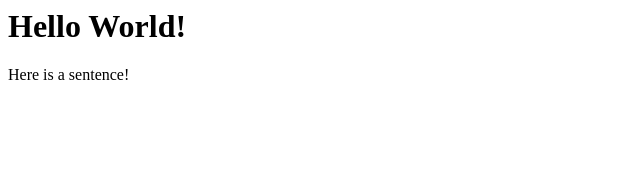
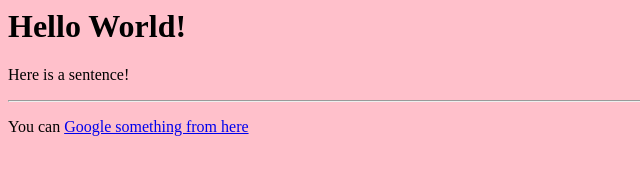
Before and after one commit to paolaxbarajas/csp2021, a plain HTML site: page index.html in a window 1280 px wide. Shown: the whole page, without its empty margins (0-640 px from the left). Drawn offline with Linux system fonts and the light colour scheme.

Commit message:
Update index.html

```diff
--- a/index.html
+++ b/index.html
@@ -1,7 +1,9 @@
 <html>
   <title>My First Website</title>
-  <body>
+  <body bgcolor="pink">
     <h1>Hello World!</h1>
     <p>Here is a sentence!<p/>
+    <hr>
+    <p>You can <a href="https://www.google.com">Google something from here</p>
   </body>
 </html>
```
